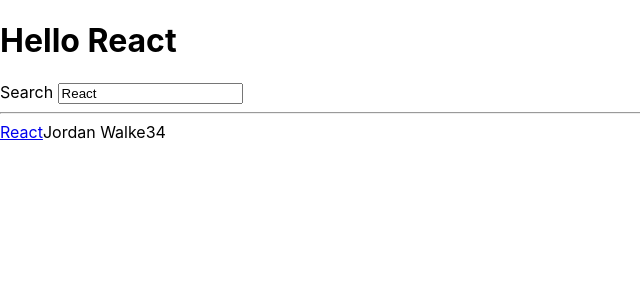
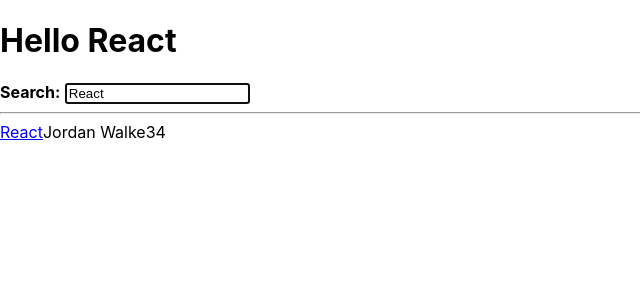
Before and after one commit to elieonline/react_app, a React (Create React App) app: page / in a window 1280 px wide. Shown: the top 300 px of the page, without its empty margins (0-640 px from the left). Built offline with nearby package versions, Linux system fonts and the light colour scheme.

Commit message:
imperative react

```diff
--- a/src/App.js
+++ b/src/App.js
@@ -1,5 +1,5 @@
 import "./App.css";
-import { useState, useEffect } from "react";
+import { useState, useEffect, useRef } from "react";
 
 const title = "React";
 
@@ -48,22 +48,46 @@
       <h1> Hello {title} </h1>
       <InputWithLabel
         id="search"
-        label="Search"
         value={searchTerm}
         onInputChange={handleSearch}
-      />
+        isFocused={true}
+      >
+        <strong>Search:</strong>
+      </InputWithLabel>
       <hr />
       <List list={searchedStories} />
     </div>
   );
 };
 
-const InputWithLabel = ({ id, label, value, type = "text", onInputChange }) => (
-  <>
-    <label htmlFor={id}>{label}</label>&nbsp;
-    <input id={id} type={type} value={value} onChange={onInputChange} />
-  </>
-);
+const InputWithLabel = ({
+  id,
+  value,
+  type = "text",
+  onInputChange,
+  children,
+  isFocused,
+}) => {
+  const inputRef = useRef();
+
+  useEffect(() => {
+    if (isFocused && inputRef.current) {
+      inputRef.current.focus();
+    }
+  }, [isFocused]);
+  return (
+    <>
+      <label htmlFor={id}>{children}</label>&nbsp;
+      <input
+        ref={inputRef}
+        id={id}
+        type={type}
+        value={value}
+        onChange={onInputChange}
+      />
+    </>
+  );
+};
 
 const List = ({ list }) =>
   list.map((item) => <Item key={item.objectID} item={item} />);
```
